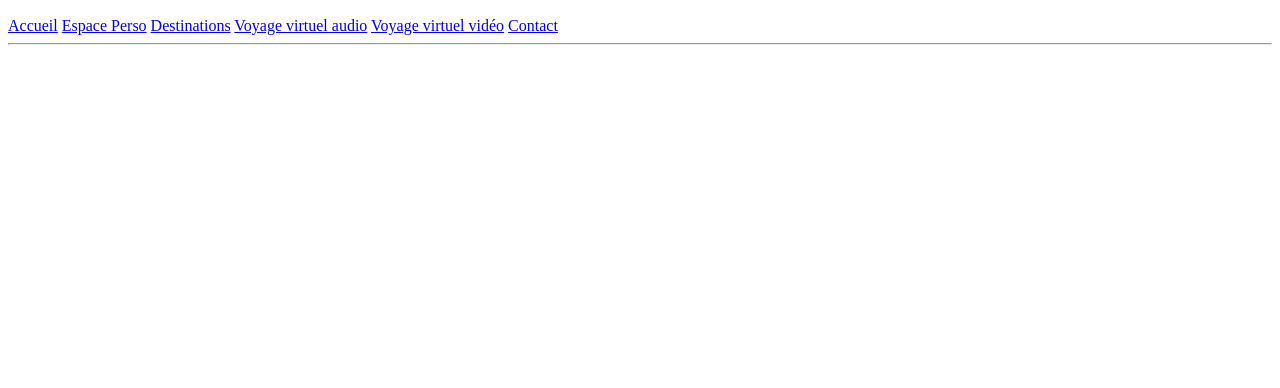
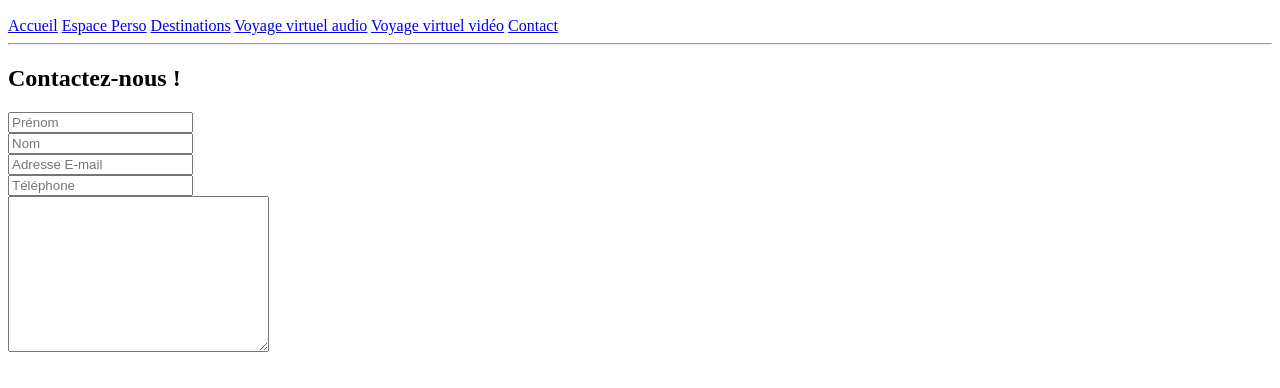
Before and after one commit to electrlaite/TPs_Front_lp, a plain HTML site: page contact.html in a window 1280 px wide. Shown: the part 132-520 px from the top of the page. Drawn offline with Linux system fonts and the light colour scheme.

Commit message:
Second commit [NOT FINAL]

```diff
--- a/contact.html
+++ b/contact.html
@@ -19,7 +19,29 @@
 </nav>
 <hr>
 <section>
+    <h2>Contactez-nous !</h2>
     <form action="" method="post">
+        <div class="form-group">
+            <label for="prenom"></label>
+            <input id="prenom" type="text" name="prenom" placeholder="Prénom">
+        </div>
+        <div class="form-group">
+            <label for="nom"></label>
+            <input id="nom" type="text" name="nom" placeholder="Nom">
+        </div>
+        <div class="form-group">
+            <label for="email"></label>
+            <input id="email" type="email" name="email" placeholder="Adresse E-mail">
+        </div>
+        <div class="form-group">
+            <label for="tel"></label>
+            <input id="tel" type="tel" name="tel" placeholder="Téléphone"><!-- Pas de pattern,  -->
+        </div>
+        <div class="form-group">
+            <label for="message"></label>
+            <textarea name="message" id="message" cols="30" rows="10"></textarea>
+        </div>
+
 
     </form>
 </section>
```
